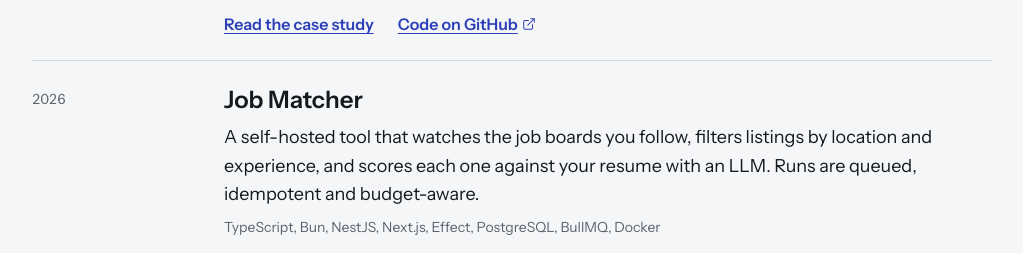
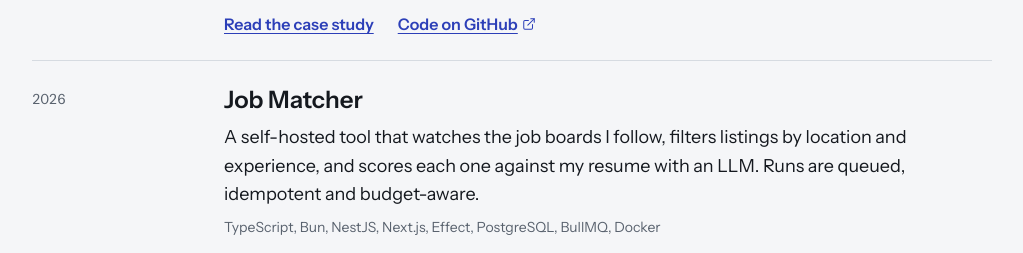
Before and after one commit to Karthik-beta/personal-website, a Next.js app: page / in a window 1280 px wide. Shown: the part 3061-3314 px from the top of the page, without its empty margins (128-1151 px from the left). Built offline with nearby package versions, Linux system fonts and the light colour scheme; no server answers.

Commit message:
fix: write the job matcher summary in the first person

```diff
--- a/src/components/home/work.tsx
+++ b/src/components/home/work.tsx
@@ -25,7 +25,7 @@ const projects: Project[] = [
     href: "/work/job-matcher",
     years: "2026",
     summary:
-      "A self-hosted tool that watches the job boards you follow, filters listings by location and experience, and scores each one against your resume with an LLM. Runs are queued, idempotent and budget-aware.",
+      "A self-hosted tool that watches the job boards I follow, filters listings by location and experience, and scores each one against my resume with an LLM. Runs are queued, idempotent and budget-aware.",
     stack: ["TypeScript", "Bun", "NestJS", "Next.js", "Effect", "PostgreSQL", "BullMQ", "Docker"],
     links: [
       { href: "/work/job-matcher", label: "Read the case study" },
```
